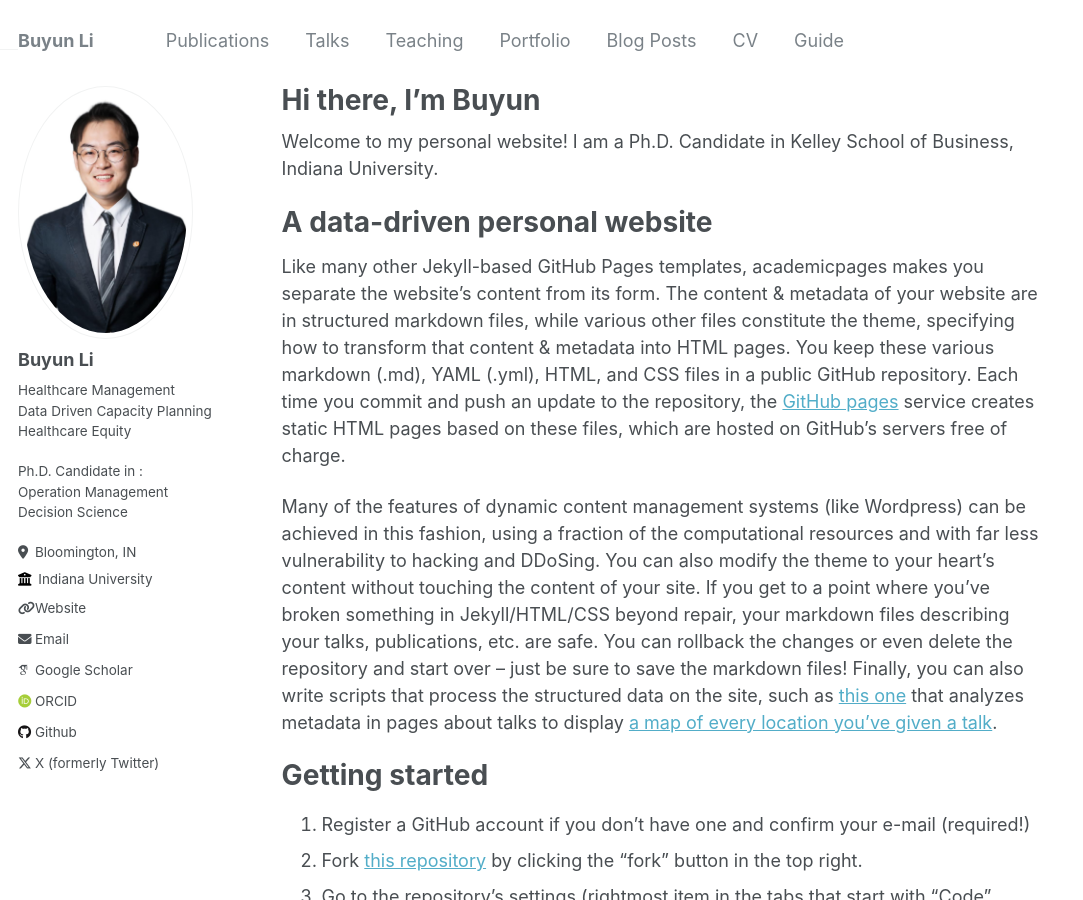
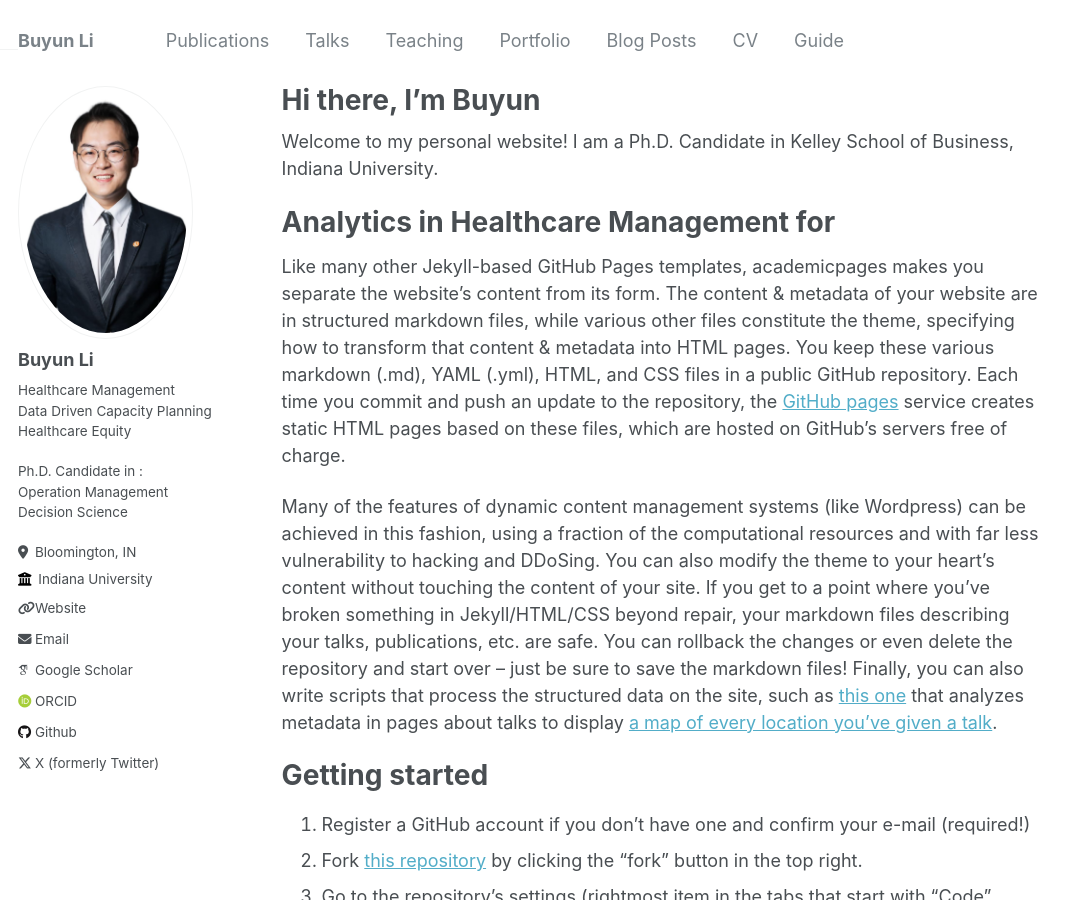
Before and after one commit to BuyunLi/BuyunLi.github.io, a Jekyll site: the page built from _pages/about.md, in a window 1280 px wide and 900 px high. Shown: the whole window, without its empty margins (0-1083 px from the left). Built offline with Jekyll 4.4.1, drawn with Linux system fonts in a browser that asks for light colours; some web fonts are replaced.

Commit message:
Update about.md

```diff
--- a/_pages/about.md
+++ b/_pages/about.md
@@ -9,7 +9,7 @@ redirect_from:
 
 Welcome to my personal website! I am a Ph.D. Candidate in Kelley School of Business, Indiana University.
 
-A data-driven personal website
+Analytics in Healthcare Management for
 ======
 Like many other Jekyll-based GitHub Pages templates, academicpages makes you separate the website's content from its form. The content & metadata of your website are in structured markdown files, while various other files constitute the theme, specifying how to transform that content & metadata into HTML pages. You keep these various markdown (.md), YAML (.yml), HTML, and CSS files in a public GitHub repository. Each time you commit and push an update to the repository, the [GitHub pages](https://pages.github.com/) service creates static HTML pages based on these files, which are hosted on GitHub's servers free of charge.
 
```
